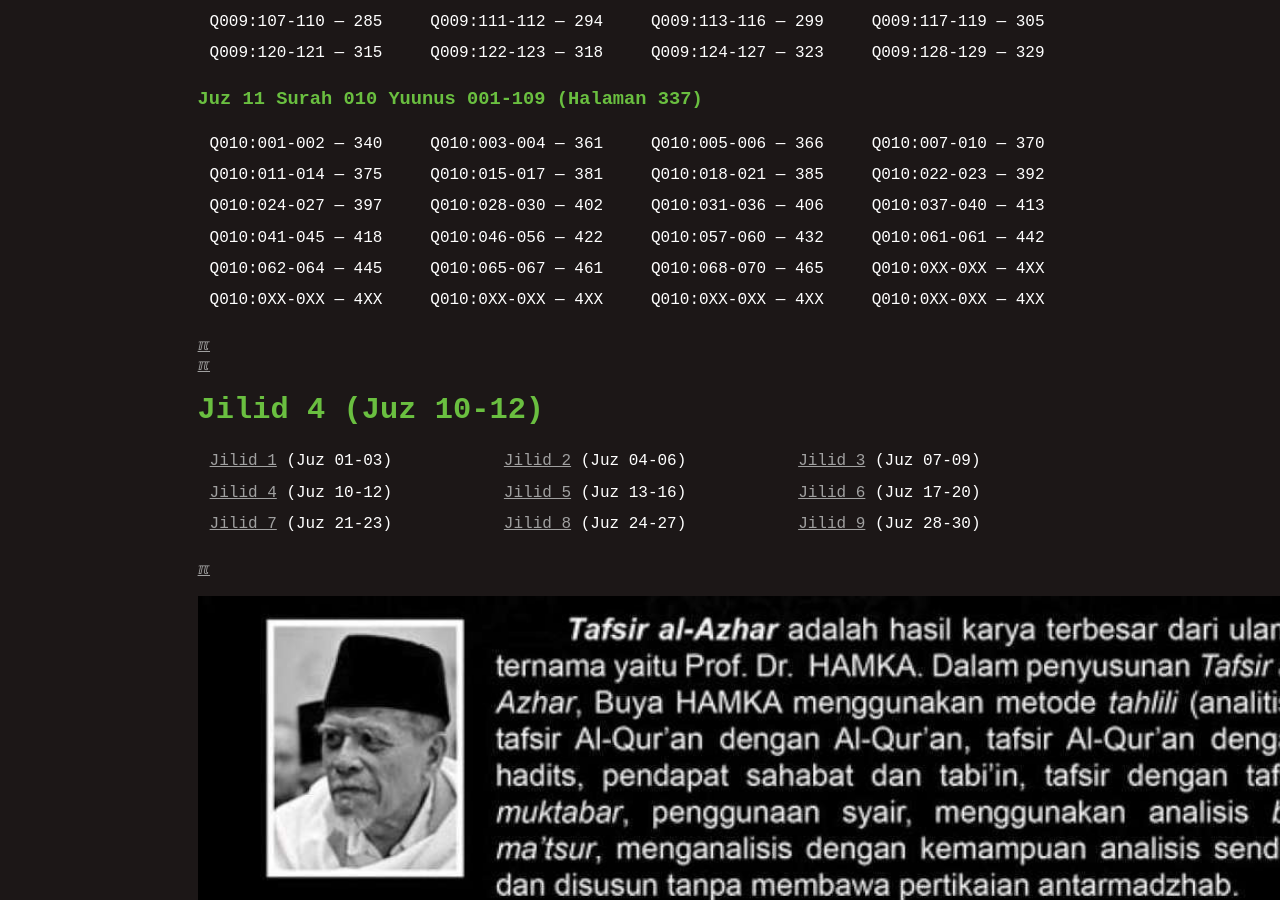
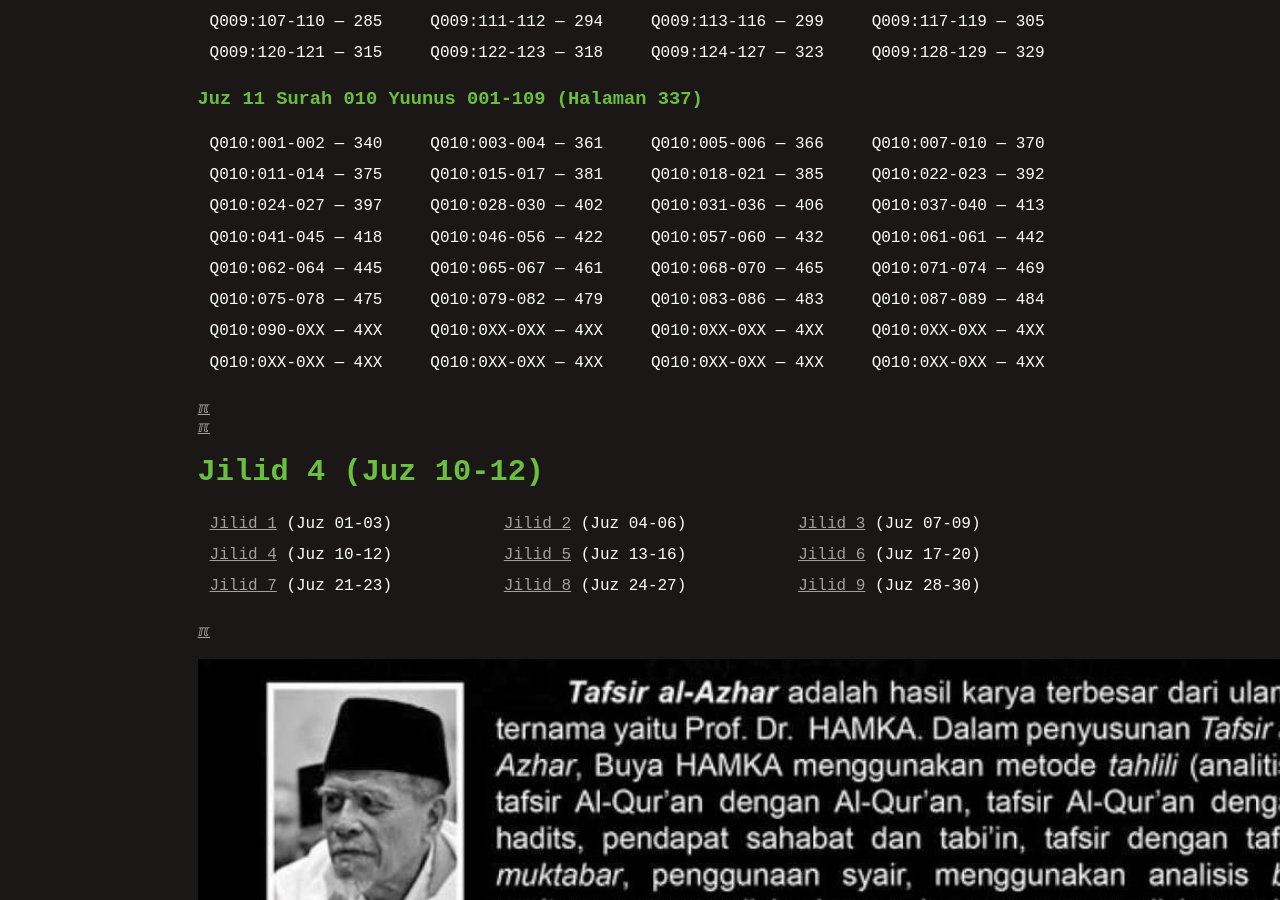
Before and after one commit to dullatip/indexquran, a Jekyll site: the page built from 004.md, in a window 1280 px wide and 900 px high, scrolled down 1317 px. Built offline with Jekyll 4.4.1, drawn with Linux system fonts in a browser that asks for light colours.

Commit message:
pamulang1: sdn-indexquran

```diff
--- a/004.md
+++ b/004.md
@@ -41,7 +41,9 @@
 | Q010:011-014 --- 375 | Q010:015-017 --- 381 | Q010:018-021 --- 385 | Q010:022-023 --- 392 |
 | Q010:024-027 --- 397 | Q010:028-030 --- 402 | Q010:031-036 --- 406 | Q010:037-040 --- 413 |
 | Q010:041-045 --- 418 | Q010:046-056 --- 422 | Q010:057-060 --- 432 | Q010:061-061 --- 442 |
-| Q010:062-064 --- 445 | Q010:065-067 --- 461 | Q010:068-070 --- 465 | Q010:0XX-0XX --- 4XX |
+| Q010:062-064 --- 445 | Q010:065-067 --- 461 | Q010:068-070 --- 465 | Q010:071-074 --- 469 |
+| Q010:075-078 --- 475 | Q010:079-082 --- 479 | Q010:083-086 --- 483 | Q010:087-089 --- 484 |
+| Q010:090-0XX --- 4XX | Q010:0XX-0XX --- 4XX | Q010:0XX-0XX --- 4XX | Q010:0XX-0XX --- 4XX |
 | Q010:0XX-0XX --- 4XX | Q010:0XX-0XX --- 4XX | Q010:0XX-0XX --- 4XX | Q010:0XX-0XX --- 4XX |
 
 [&#x213C;](#)<br id="idx4SSAYTHAL">
--- a/sitemap.xml
+++ b/sitemap.xml
@@ -2,7 +2,7 @@
 <urlset xmlns:xsi="http://www.w3.org/2001/XMLSchema-instance" xsi:schemaLocation="http://www.sitemaps.org/schemas/sitemap/0.9 http://www.sitemaps.org/schemas/sitemap/0.9/sitemap.xsd" xmlns="http://www.sitemaps.org/schemas/sitemap/0.9">
 <url>
 <loc>https://sdnbhd.github.io/indexquran/004.html</loc>
-<lastmod>2024-10-17</lastmod>
+<lastmod>2024-10-18</lastmod>
 </url>
 <url>
 <loc>https://sdnbhd.github.io/indexquran/000.html</loc>
```
